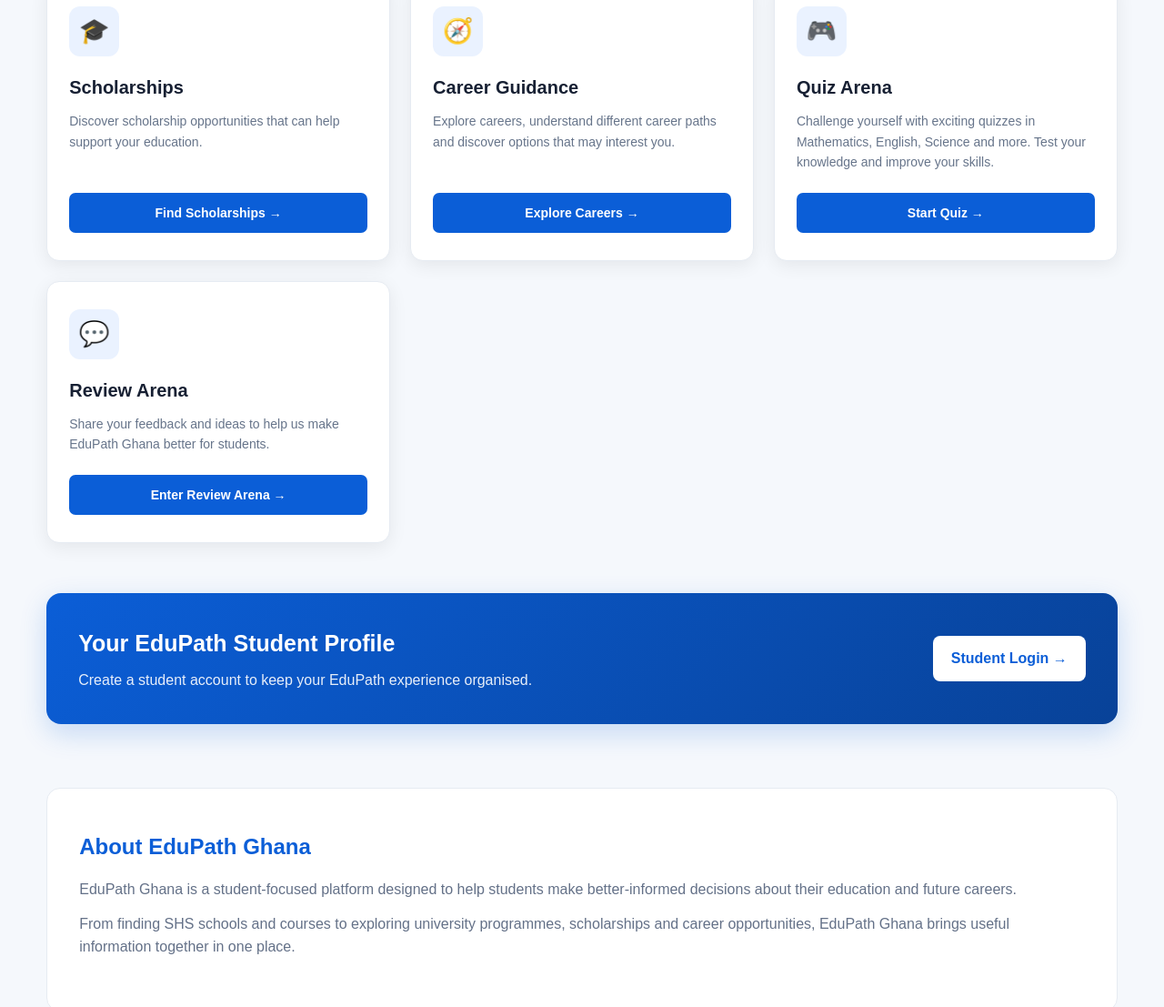
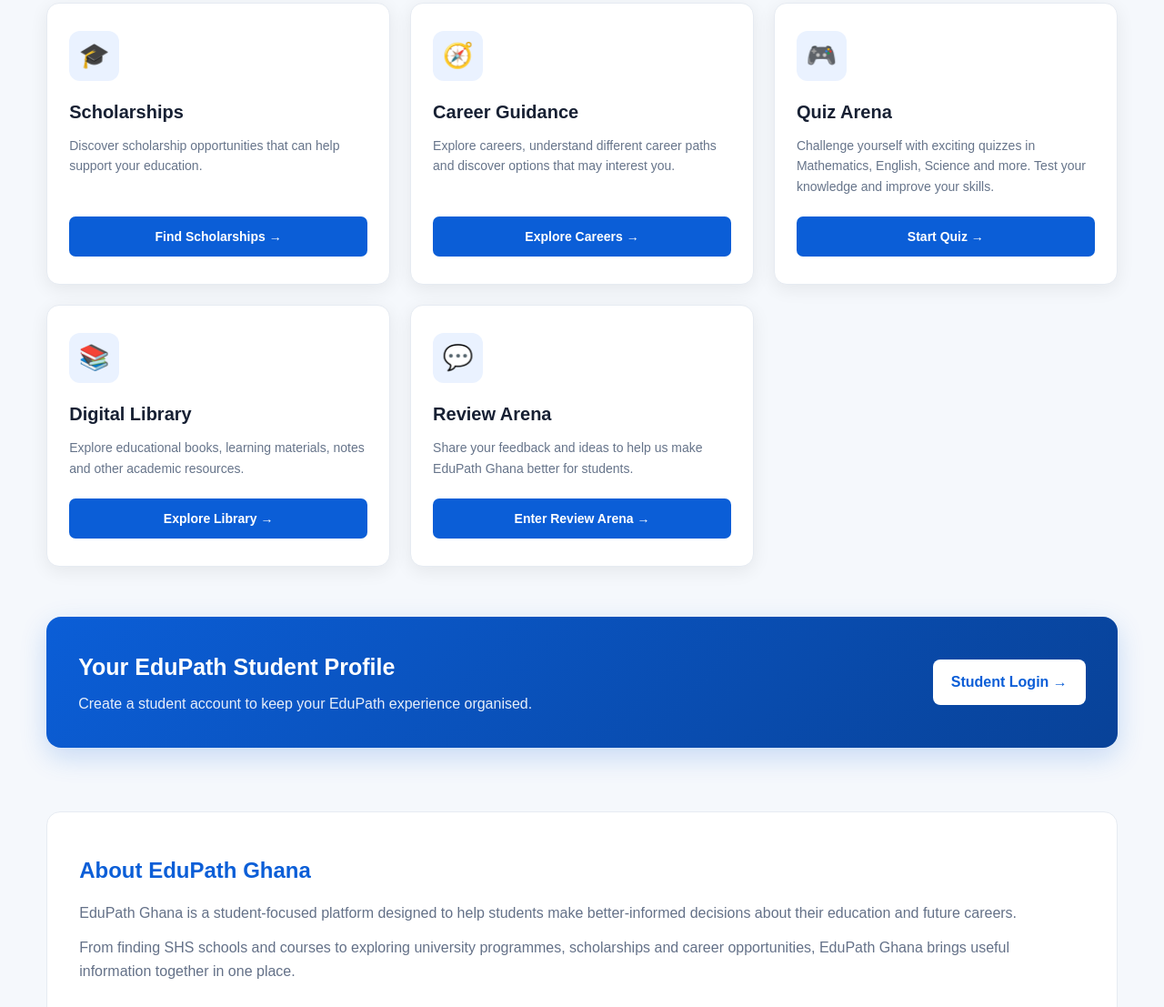
Before and after one commit to ProFD123/EduPath-Ghana, a plain HTML site: page index.html in a window 1280 px wide. Shown: the part 1513-2620 px from the top of the page at 91% size. Drawn offline with Linux system fonts and the light colour scheme.

Commit message:
Update index.html

```diff
--- a/index.html
+++ b/index.html
@@ -551,6 +551,9 @@
             <a href="quiz.html">
                 🎮 Quiz Arena
             </a>
+            <a href="Library.html">
+                Library
+                </a>
 
             <a href="review-arena.html">
                 Review Arena
@@ -836,6 +839,22 @@
     </a>
 
 </div>
+
+<div class="feature-card">
+    <div class="feature-icon">📚</div>
+
+    <h3>Digital Library</h3>
+
+    <p>
+        Explore educational books, learning materials,
+        notes and other academic resources.
+    </p>
+
+    <a href="Library.html" class="feature-btn">
+        Explore Library →
+    </a>
+</div>
+
 
 
             <!-- REVIEW ARENA -->
```
